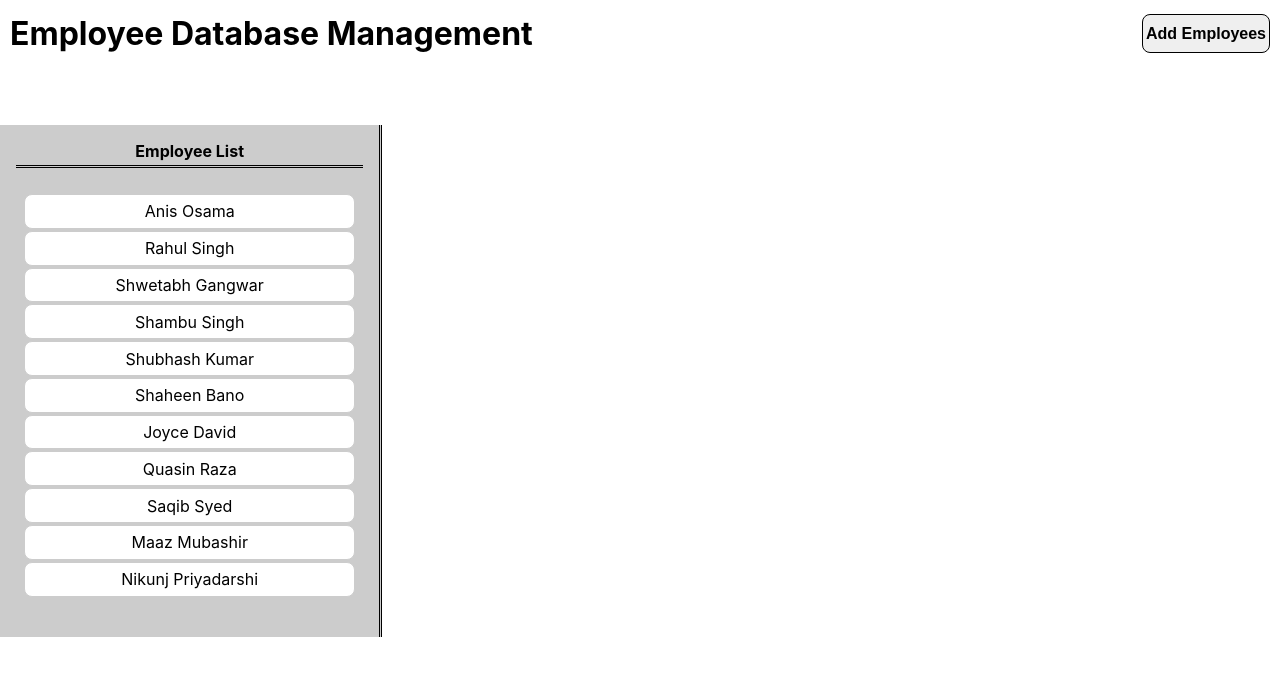
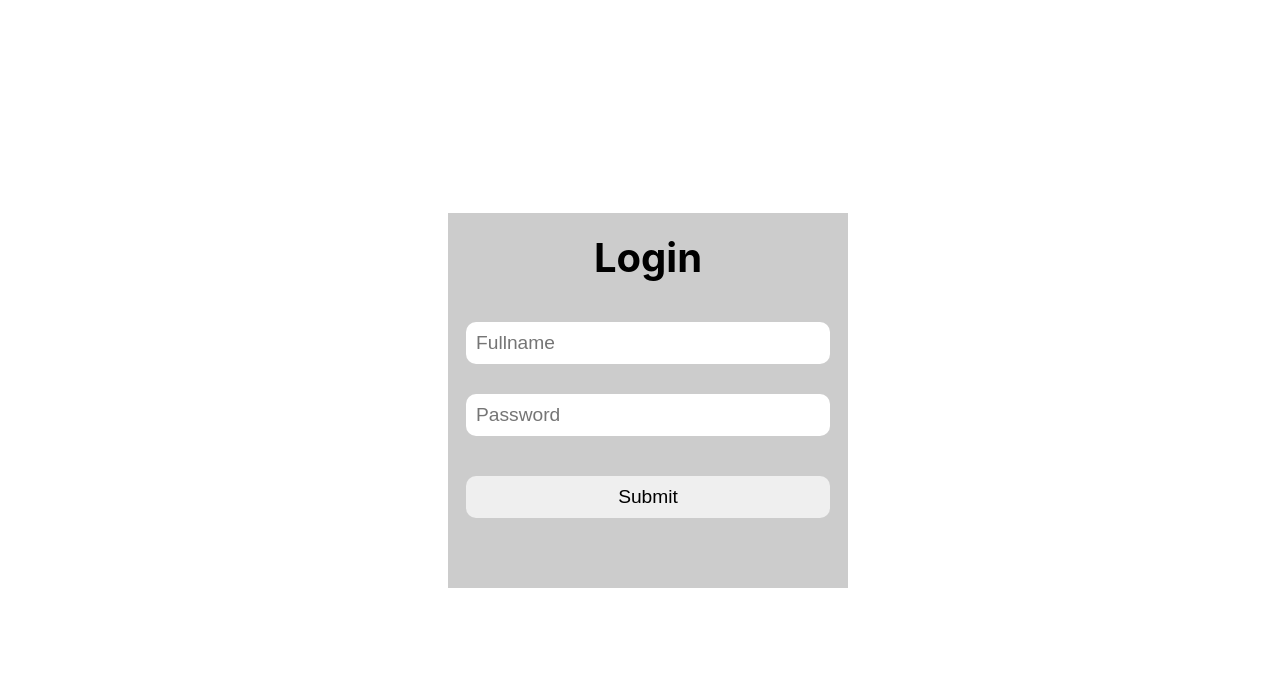
Before and after one commit to 221286/Employee_database, a React (Create React App) app: page / in a window 1280 px wide. Shown: the top 676 px of the page. Built offline with nearby package versions, Linux system fonts and the light colour scheme.

Commit message:
Login Validation done

```diff
--- a/package.json
+++ b/package.json
@@ -6,8 +6,12 @@
     "@testing-library/jest-dom": "^5.17.0",
     "@testing-library/react": "^13.4.0",
     "@testing-library/user-event": "^13.5.0",
+    "history": "^5.3.0",
     "react": "^18.2.0",
+    "react-axios": "^2.0.6",
     "react-dom": "^18.2.0",
+    "react-jwt": "^1.2.0",
+    "react-router-dom": "^6.22.2",
     "react-scripts": "5.0.1",
     "web-vitals": "^2.1.4"
   },
--- a/src/App.css
+++ b/src/App.css
@@ -1,5 +1,6 @@
 :root {
   --button-hover:#5FE05E;
+  --background:#ccc;
 }
 
 * {
@@ -55,7 +56,7 @@
 .single_employees{
   padding:1rem;
   overflow-y:scroll;
-  background:#ccc;
+  background:var(--background);
   height:100%;
 }
 
@@ -72,6 +73,9 @@
   border-radius:0.5rem;
   cursor:pointer;
   text-align:center;
+}
+.selected {
+  background:#5FE05E;
 }
 .employee-list-container li:hover{
   background:#5FE05E;
@@ -134,3 +138,73 @@ justify-content:center;
 .add_employee_container_create input::-webkit-inner-spin-button {
   -webkit-appearance:none;
 }
+/*LOGIN FORM*/
+.Body {
+  height:100vh;
+}
+.Login {
+  width:100vw;
+  height:100%;
+  display:flex;
+
+  justify-content:center;
+
+}
+.Login_form div{
+  display:flex;
+  top:0;
+  left:0;
+  gap:10px;
+  flex-direction:column;
+  width:100%;
+
+  background:var(--background);
+
+
+  font-size:1.5rem;
+padding:60px 8px;
+padding-top:20px;
+
+}
+
+.Login_form {
+  display:flex;
+  top:0;
+  left:0;
+  gap:10px;
+  flex-direction:column;
+  width:30%;
+
+
+
+  justify-content:center;
+
+
+
+
+}
+.Login_form h3 {
+  text-align:center;
+  top:0;
+  font-size:2.5rem;
+  margin-bottom:20px;
+}
+.Login_form input {
+ padding:10px;
+ margin:10px;
+ font-size:1.2rem;
+ border:none;
+ border-radius:10px;
+
+}
+.Login-form-submit:hover {
+  background:var(--button-hover)
+
+}
+.Login_form input:focus {
+  outline:none;
+}
+.Login_form span {
+  color:red;
+  text-align:center;
+}
--- /dev/null
+++ b/src/Body.js
@@ -0,0 +1,30 @@
+import React from 'react'
+import App from './App'
+import { RouterProvider, createBrowserRouter } from 'react-router-dom'
+import Login from './Components/Login'
+import { createBrowserHistory } from 'history'
+
+const Body = () => {
+  const history = createBrowserHistory()
+    const Routes = createBrowserRouter([
+        {
+            path:"/",
+            element:<Login />,
+
+        },
+        {
+          path:"/datapage",
+          element:<App/>
+
+        }
+    ])
+  return (
+    <div className='Body'>
+    <RouterProvider router={Routes} history={history}></RouterProvider>
+    </div>
+
+
+  )
+}
+
+export default Body
--- a/src/Components/Employess.js
+++ b/src/Components/Employess.js
@@ -6,7 +6,8 @@ const Employess = ({userlist,setemployee}) => {
         <div className='employees_name'>
             <span className='employees_name_title'>Employee List</span>
             <ul className='employee-list-container'>
-                {userlist.map((user,index)=>{return (<li key={user.id} onClick={()=>{setemployee(user)}}>{`${user.firstName} ${user.lastName}`}</li>)})}
+                {userlist.map((user,index)=>{const listItemClasses=user.isSelected ? 'selected' : '';
+                  return (<li key={user.id} className='listItemClasses' onClick={()=>{setemployee(user)}}>{`${user.firstName} ${user.lastName}`}</li>)})}
             </ul>
         </div>
 
--- /dev/null
+++ b/src/Components/Login.js
@@ -0,0 +1,52 @@
+import React, { useEffect, useRef, useState } from 'react'
+
+const Login = () => {
+  const [warning,setwarning]= useState(null);
+  const Forminput = useRef(null);
+  const nameinput = useRef(null);
+  useEffect(()=>{
+    if(nameinput){
+      nameinput.current.focus();
+    }
+  })
+  const handleform = (Fullname,Password,setwarning,Forminput)=>{
+     const nameregex = /^[a-zA-Z ]+$/.test( Fullname);
+     // The pasword regex is to test if the given value has 8 characters atleast one number one upper case and atleaset one
+     //lower case and a special character.
+     const password = /^(?=.*[a-z])(?=.*[A-Z])(?=.*\d)(?=.*[@$!%*?&])[A-Za-z\d@$!%*?&]{8,}$/.test(Password);
+     if(!nameregex || !password){
+       setwarning("Invalid name or password");
+     } else{
+      Forminput.current.reset();
+
+      setwarning(null);
+     }
+
+  }
+  return (
+    <div className='Login'>
+
+      <form className='Login_form' ref={Forminput} onSubmit={(e)=>{e.preventDefault();
+      const Formdata = new FormData(e.target);
+      const Logindata = Object.fromEntries(Formdata)
+      const {Fullname,Password} =Logindata;
+      handleform(Fullname,Password,setwarning,Forminput,nameinput);
+
+      }}>
+        <div>
+        <h3>Login</h3>
+        <input type='text' ref={nameinput} name='Fullname' placeholder='Fullname' required/>
+        <input type='password' name='Password' placeholder='Password' required/>
+        <span>{warning}</span>
+        <input type='submit' className='Login-form-submit'/>
+
+        </div>
+
+
+
+      </form>
+    </div>
+  )
+}
+
+export default Login
--- a/src/index.js
+++ b/src/index.js
@@ -1,11 +1,11 @@
 import React from 'react';
 import ReactDOM from 'react-dom/client';
 import './index.css';
-import App from './App';
+import Body from './Body';
 
 const root = ReactDOM.createRoot(document.getElementById('root'));
 root.render(
   <React.StrictMode>
-    <App />
+     <Body/>
   </React.StrictMode>
 );
```
Also changed, not shown: 1 other file (tests, documents, lock files or other folders).
